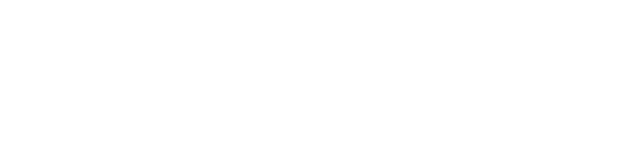
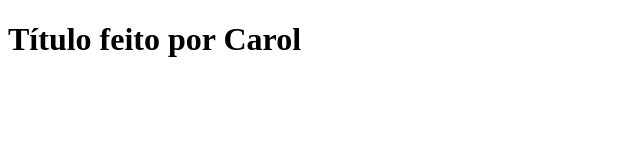
Before and after one commit to CarolHerdy/AULA-GIT-ESSENCIAL, a plain HTML site: page index.html in a window 1280 px wide. Shown: the whole page, without its empty margins (0-640 px from the left). Drawn offline with Linux system fonts and the light colour scheme.

```diff
--- a/index.html
+++ b/index.html
@@ -7,5 +7,7 @@
 </head>
 <body>
 
+    <h1>Título feito por Carol</h1>
+
 </body>
 </html>
```
